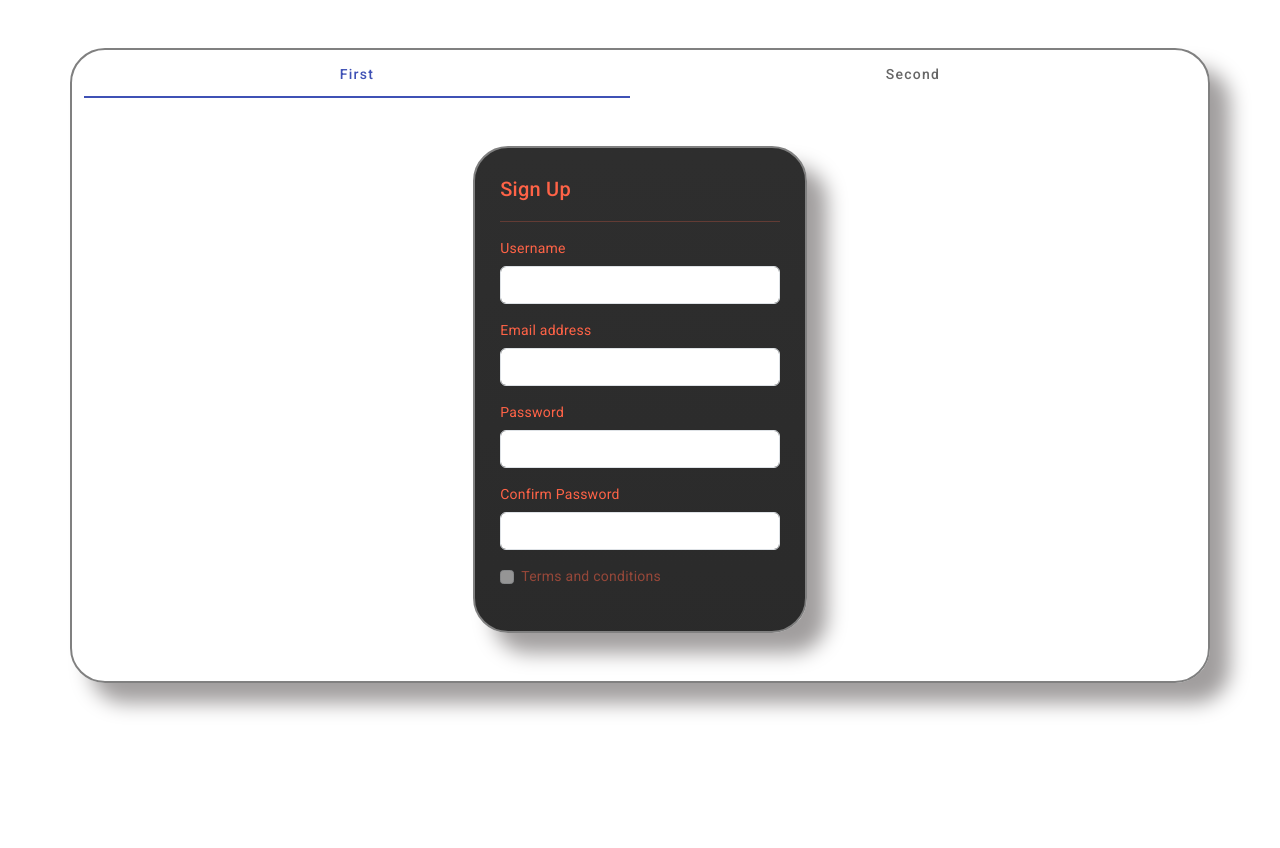
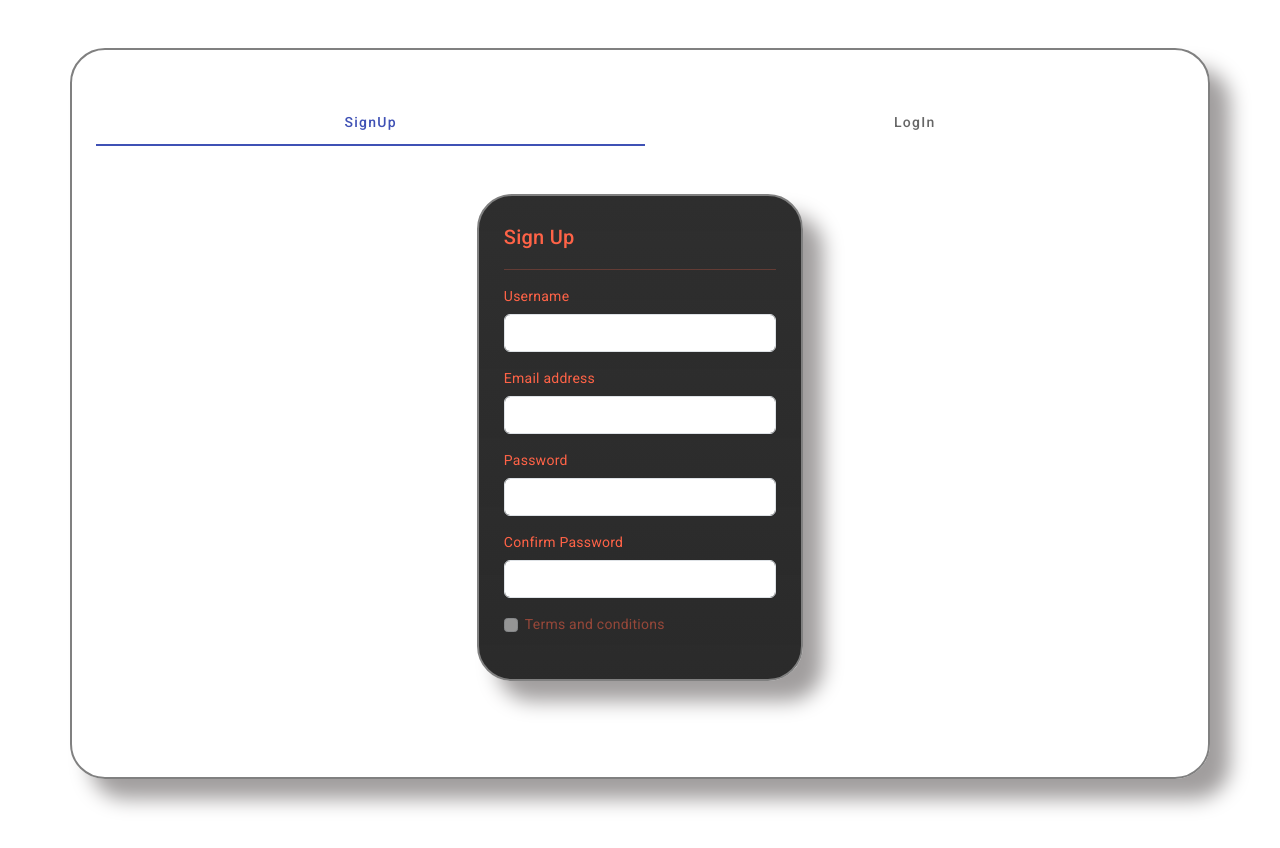
Before and after one commit to Jeevananthan-S/LOGIN_TeamProject, an Angular app: page / in a window 1280 px wide. Built offline with nearby package versions, Linux system fonts and the light colour scheme.

Commit message:
Added function in logIn ts
Also added styling

```diff
--- a/src/app/app.component.html
+++ b/src/app/app.component.html
@@ -1,8 +1,8 @@
 <!-- **********************Jeeva 11/07/2023 Create html file - separated works accordingly***************************** -->
 
 <section class="container my-5 mainsec">
-  <mat-tab-group animationDuration="1000ms" dynamicHeight>
-    <mat-tab label="First"><app-sign-up></app-sign-up></mat-tab>
-    <mat-tab label="Second"><app-log-in></app-log-in></mat-tab>
+  <mat-tab-group class="container my-5 " animationDuration="1000ms" dynamicHeight>
+    <mat-tab label="SignUp"><app-sign-up></app-sign-up></mat-tab>
+    <mat-tab label="LogIn"><app-log-in></app-log-in></mat-tab>
   </mat-tab-group>
 </section>
--- a/src/app/log-in/log-in.component.html
+++ b/src/app/log-in/log-in.component.html
@@ -5,17 +5,17 @@
       <div class="email">
          <!-- Gokul 11/07/2023 created email input tag -->
         <label for="exampleInputEmail1" class="form-label">Email address</label>
-        <input type="email" class="form-control" id="exampleInputEmail1" pattern="[a-zA-Z.@]*" required>
+        <input type="email" class="form-control" name="email" [(ngModel)]="form.email" id="exampleInputEmail1" #email="ngModel" pattern="[a-z0-9]+@[a-z.]*"  required>
       </div>
       <div class="password my-3">
         <!-- Gokul 11/07/2023 created password input tag -->
         <label for="inputPassword5" class="form-label">Password</label>
-        <input type="password" id="inputPassword5" name="password" class="form-control"
+        <input type="password" id="inputPassword5" name="password" [(ngModel)]="form.password" class="form-control"
           aria-labelledby="passwordHelpBlock" required>
       </div>
       <div class="button my-3">
         <!--  jaiganesh 11/07/2023 created submit button  -->
-        <button type="button"  class="btn btn-outline-success" >LogIn</button>
+        <button type="button" *ngIf="MyForm.valid" (click)="login()" class="btn btn-outline-success" >LogIn</button>
       </div>
     </form>
   </section>
--- a/src/app/log-in/log-in.component.ts
+++ b/src/app/log-in/log-in.component.ts
@@ -1,4 +1,5 @@
 import { Component } from '@angular/core';
+import { logIn } from './logIntype';
 
 @Component({
   selector: 'app-log-in',
@@ -6,5 +7,11 @@ import { Component } from '@angular/core';
   styleUrls: ['./log-in.component.css']
 })
 export class LogInComponent {
+  form:logIn={} as logIn;
+  logInData:logIn[] = [];
+  login(){
+    this.logInData.push(this.form);
+    console.log(this.logInData);
 
+  }
 }
--- /dev/null
+++ b/src/app/log-in/logIntype.ts
@@ -0,0 +1,4 @@
+export interface logIn{
+    email:string|number,
+    password : string| number
+}
--- a/src/app/sign-up/sign-up.component.html
+++ b/src/app/sign-up/sign-up.component.html
@@ -6,19 +6,19 @@
       <div class="username my-3">
         <!-- Jeeva 11/07/2023 Create username input tag -->
         <label class="form-label">Username</label>
-        <input type="text" class="form-control" name="username" [(ngModel)]="form.username" pattern="[a-zA-Z.]*"
+        <input type="text" class="form-control" name="username" [(ngModel)]="form.username" pattern="[a-zA-Z.]*" minlength="4"
           (change)="usernameValidate()" aria-label="Username" required>
       </div>
 
       <div class="email">
         <label for="exampleInputEmail1" class="form-label">Email address</label>
-        <input type="email" class="form-control" name="email" id="exampleInputEmail1" pattern="[a-zA-Z.@]*"  [(ngModel)]="form.email" required>
+        <input type="email" class="form-control" name="email" id="exampleInputEmail1" pattern="[a-z0-9]+@[a-z.]*"  [(ngModel)]="form.email" required>
       </div>
 
       <div class="password my-3">
         <!-- Gokul 11/07/2023 created password input tag -->
         <label for="inputPassword5" class="form-label">Password</label>
-        <input type="password" id="inputPassword5" name="password" class="form-control" [(ngModel)]="form.password"
+        <input type="password" id="inputPassword5" name="password" class="form-control" minlength="4"  [(ngModel)]="form.password"
           aria-labelledby="passwordHelpBlock" required>
       </div>
       <!-- {{form.password}} -->
@@ -26,7 +26,7 @@
         <!--   jaiganesh 11/07/2023 created confrim Password tag -->
         <label for="ConfirmPassword5" class="form-label">Confirm Password</label>
         <input type="password" id="ConfirmPassword5" name="confirmPassword" class="form-control"
-          [(ngModel)]="form.confirmPassword" (keyup)="check()" aria-labelledby="passwordHelpBlock" required>
+          [(ngModel)]="form.confirmPassword" minlength="4" (keyup)="check()" aria-labelledby="passwordHelpBlock" required>
       </div>
       <!-- {{form.confirmPassword}} -->
       <div class="terms">
@@ -41,7 +41,7 @@
 
       <div class="button my-3">
         <!--  jaiganesh 11/07/2023 created submit button  -->
-        <button type="button" *ngIf="Myform.valid && isSame" class="btn btn-outline-success" (click)="createUser()">submit</button>
+        <button type="button" *ngIf="Myform.valid && isSame" class="btn btn-success" (click)="createUser()">submit</button>
       </div>
     </form>
   </section>
--- a/src/app/sign-up/sign-up.component.ts
+++ b/src/app/sign-up/sign-up.component.ts
@@ -17,10 +17,10 @@ export class SignUpComponent {
   }
   usernameValidate() {}
 
-  loginData: form[] = [];
+  signUpData: form[] = [];
   createUser() {
-    this.loginData.push({ ...this.form });
-    console.log(this.loginData);
+    this.signUpData.push({ ...this.form });
+    console.log(this.signUpData);
 
     this.resetForm();
   }
```
